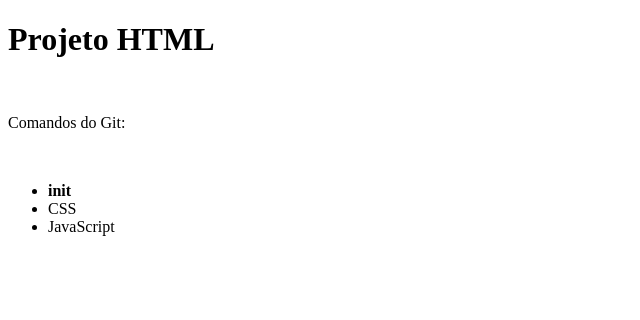
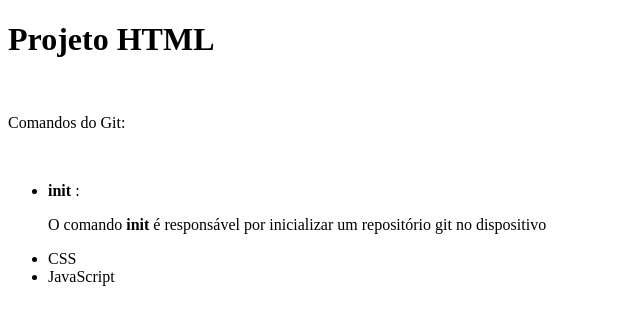
Before and after one commit to Rolucatelli/icc, a plain HTML site: page index.html in a window 1280 px wide. Shown: the whole page, without its empty margins (0-640 px from the left). Drawn offline with Linux system fonts and the light colour scheme.

Commit message:
Adicionei a descrição do init

```diff
--- a/index.html
+++ b/index.html
@@ -11,7 +11,8 @@
     <p>Comandos do Git:</p>
     <br>
     <ul>
-        <li><b>init</b></li>
+        <li><b>init</b> :</li>
+        <p>O comando <b>init</b> é responsável por inicializar um repositório git no dispositivo</p>
         <li>CSS</li>
         <li>JavaScript</li>
     </ul>
```
